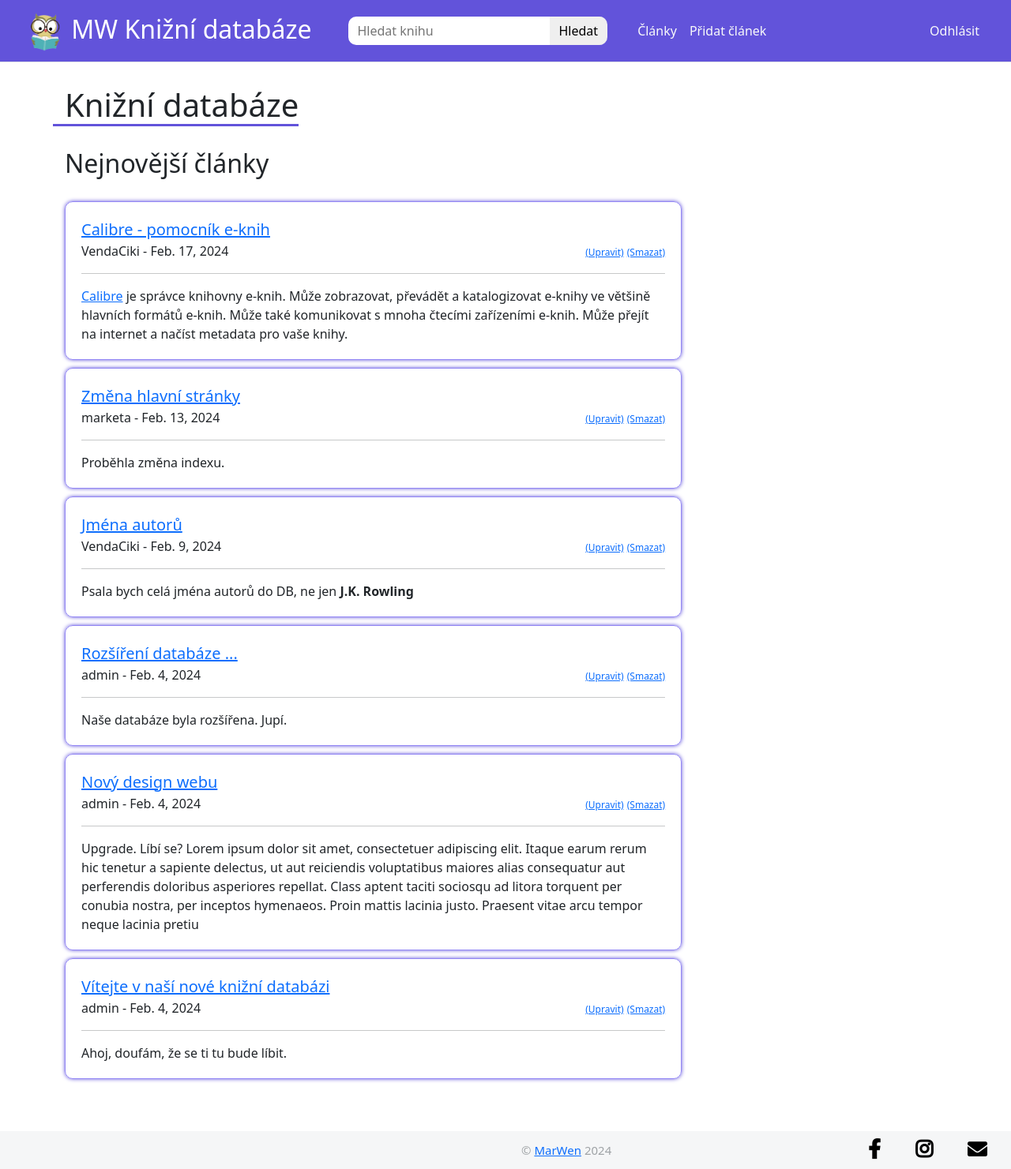
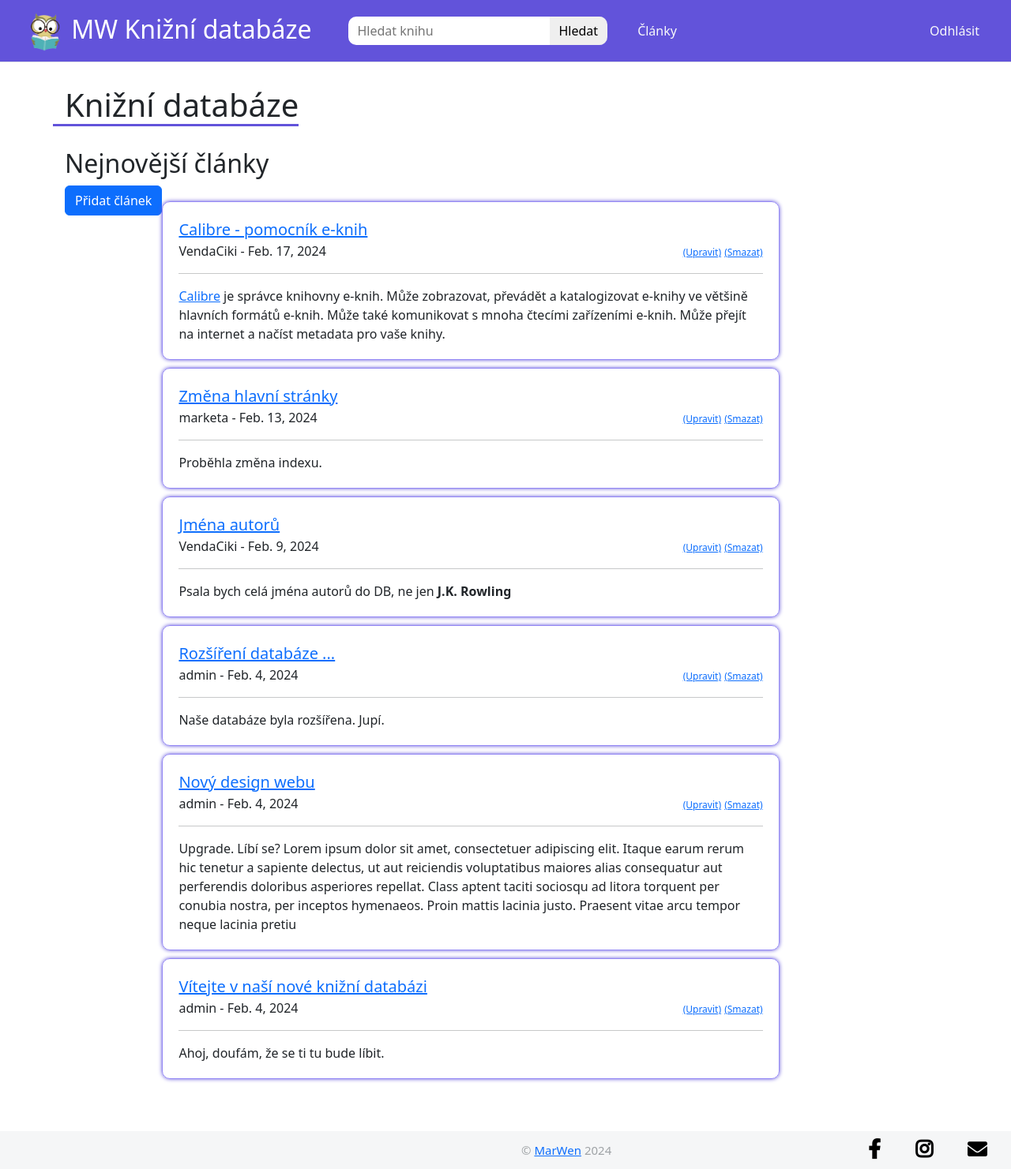
Before and after one commit to vendaciki/E-book-Library, a Django app: page /clanky/ in a window 1280 px wide. Shown: the whole page at 79% size. Run offline with Django 5.2, Linux system fonts and the light colour scheme; a user stored in the database is signed in; data comes from the database, SQL or seed files in the repository; both versions use the stored data as it was after the commit; some web fonts are replaced.

Commit message:
přesun tlačítka přidat článek

```diff
--- a/databaze_eknih/templates/base.html
+++ b/databaze_eknih/templates/base.html
@@ -52,15 +52,8 @@
                         </li>
                     </ul>
 
-                    <!-- Začíná podmínka: pokud je user přihlášen, zviditelni: -->
-                    {% if user.is_authenticated %}
-                    <ul class="navbar-nav mb-2 mb-lg-0">
-                        <li class="nav-item">
-                            <a class="nav-link text-light" href="{% url "pridat-clanek" %}">Přidat článek</a>
-                        </li>
-                    </ul>
-                    <!-- konec podmínky, další kód ukaž všem-->
-                    {% endif %}
+
+
 
                     <!-- Začíná podmínka: pokud je user přihlášen, zviditelni: -->
                     {% if user.is_authenticated %}
--- a/databaze_eknih/templates/index.html
+++ b/databaze_eknih/templates/index.html
@@ -8,6 +8,11 @@
     <h2 style="margin-top: 20px;">
         Nejnovější články
     </h2>
+    <div>
+    {% if user.is_authenticated %}
+           <a class="btn btn-primary" href="{% url "pridat-clanek" %}">Přidat článek</a>
+    {% endif %}
+    </div>
     <ul class="articles" style="margin-top: 20px;">
         {% for post in object_list %}
         <li>
```
Also changed, not shown: db.sqlite3.
